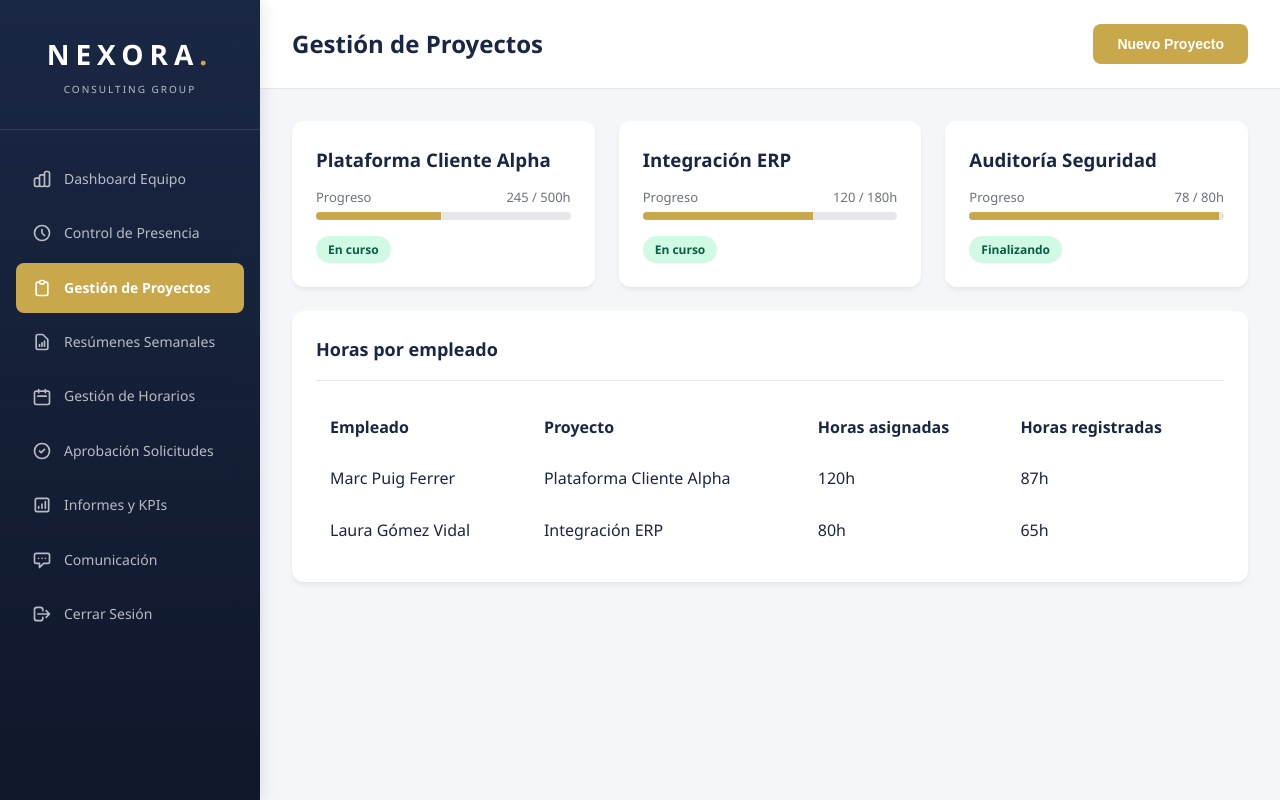
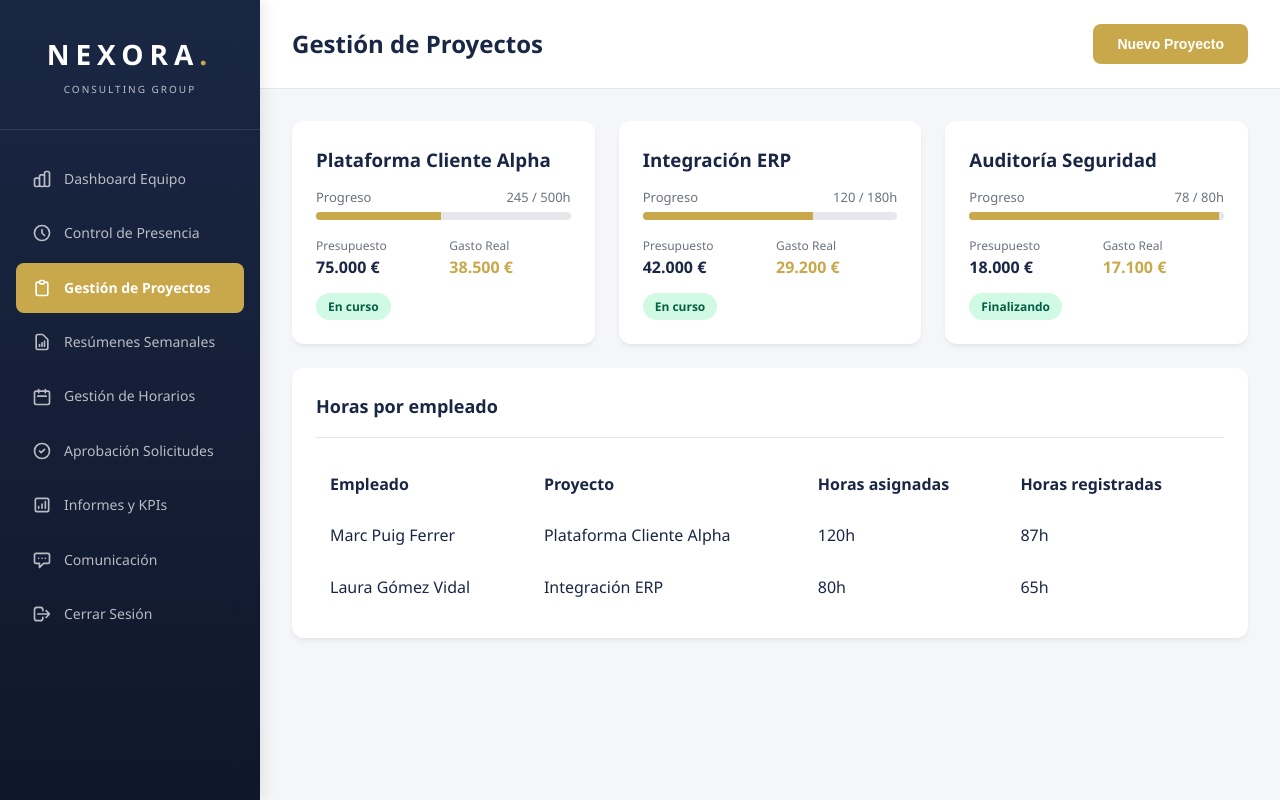
Before and after one commit to GikinehKonate-Awa/Nexora, a PHP site: page /nexora_app_fichaje/jefe/proyectos.php in a window 1280 px wide. Run offline with PHP 8.4, Linux system fonts and the light colour scheme; the visitor is signed in with stand-in values (Sample User, id 1); data that the repository does not hold is empty.

Commit message:
funcionalidades

```diff
--- a/jefe/proyectos.php
+++ b/jefe/proyectos.php
@@ -32,9 +32,9 @@ $proyectos = $stmt->fetchAll();
             <div class="page-content">
                 <div class="grid grid-3">
                     <?php foreach([
-                        ['nombre' => 'Plataforma Cliente Alpha', 'horas' => 245, 'total' => 500, 'estado' => 'En curso'],
-                        ['nombre' => 'Integración ERP', 'horas' => 120, 'total' => 180, 'estado' => 'En curso'],
-                        ['nombre' => 'Auditoría Seguridad', 'horas' => 78, 'total' => 80, 'estado' => 'Finalizando']
+                        ['nombre' => 'Plataforma Cliente Alpha', 'horas' => 245, 'total' => 500, 'presupuesto' => '75.000 €', 'gasto' => '38.500 €', 'estado' => 'En curso'],
+                        ['nombre' => 'Integración ERP', 'horas' => 120, 'total' => 180, 'presupuesto' => '42.000 €', 'gasto' => '29.200 €', 'estado' => 'En curso'],
+                        ['nombre' => 'Auditoría Seguridad', 'horas' => 78, 'total' => 80, 'presupuesto' => '18.000 €', 'gasto' => '17.100 €', 'estado' => 'Finalizando']
                     ] as $proyecto): ?>
                     <div class="card">
                         <h3 style="margin-bottom: 12px;"><?= $proyecto['nombre'] ?></h3>
@@ -45,6 +45,16 @@ $proyectos = $stmt->fetchAll();
                             </div>
                             <div style="height:8px; background:#e5e7eb; border-radius:4px; overflow:hidden;">
                                 <div style="height:100%; background:#c9a84c; width:<?= round(($proyecto['horas']/$proyecto['total'])*100) ?>%"></div>
+                            </div>
+                        </div>
+                        <div style="display: grid; grid-template-columns: 1fr 1fr; gap: 12px; margin-bottom: 12px;">
+                            <div>
+                                <div style="font-size:12px; color:#6b7280;">Presupuesto</div>
+                                <div style="font-weight: bold; color:#1a2744;"><?= $proyecto['presupuesto'] ?></div>
+                            </div>
+                            <div>
+                                <div style="font-size:12px; color:#6b7280;">Gasto Real</div>
+                                <div style="font-weight: bold; color:#c9a84c;"><?= $proyecto['gasto'] ?></div>
                             </div>
                         </div>
                         <span class="badge badge-success"><?= $proyecto['estado'] ?></span>
```
